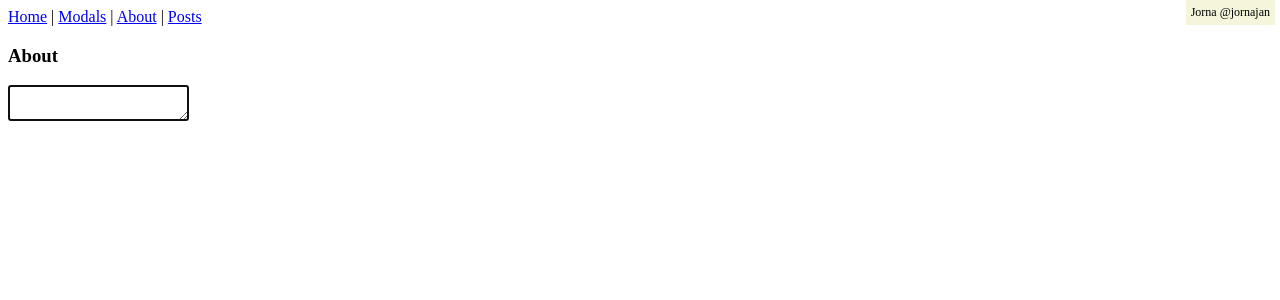
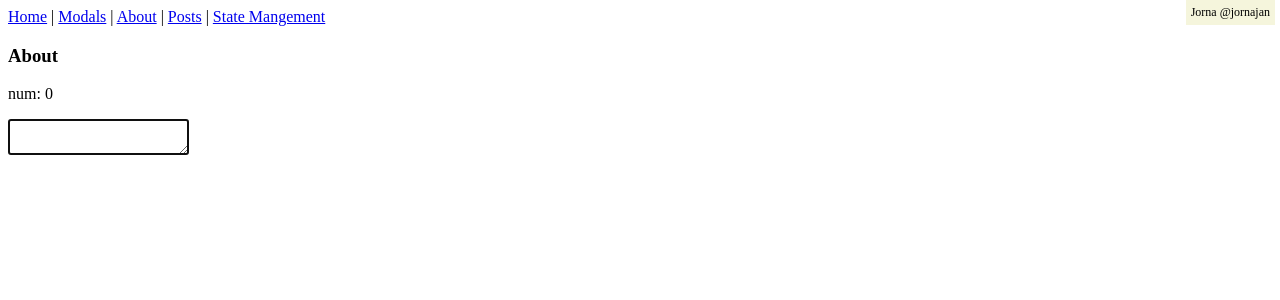
Before and after one commit to zxymax/youtube-vue3-demo, a Vue app: page /about in a window 1280 px wide. Shown: the top 300 px of the page. Built offline with nearby package versions, Linux system fonts and the light colour scheme.

Commit message:
Vue3 add store state management

```diff
--- a/package.json
+++ b/package.json
@@ -9,7 +9,8 @@
   },
   "dependencies": {
     "vue": "^3.2.25",
-    "vue-router": "^4.0.14"
+    "vue-router": "^4.0.14",
+    "vuex": "^4.0.2"
   },
   "devDependencies": {
     "@vitejs/plugin-vue": "^2.3.0",
--- a/src/App.vue
+++ b/src/App.vue
@@ -1,5 +1,6 @@
 <script setup>
 import { reactive, provide } from 'vue'
+import store from './store'
 
 const userData = reactive({
   name: 'Jorna',
@@ -13,6 +14,8 @@ const roleData = reactive({
 
 provide('roleData', roleData)
 
+provide('store', store)
+
 </script>
 
 <template>
@@ -23,7 +26,8 @@ provide('roleData', roleData)
     <RouterLink to="/">Home</RouterLink> |
     <RouterLink to="/modals">Modals</RouterLink> |
     <RouterLink to="/about">About</RouterLink> |
-    <RouterLink to="/posts">Posts</RouterLink>
+    <RouterLink to="/posts">Posts</RouterLink> |
+    <RouterLink to="/state-mangement">State Mangement</RouterLink>
   </nav>
   <RouterView :userData="userData" />
 </template>
--- a/src/pages/About.vue
+++ b/src/pages/About.vue
@@ -1,11 +1,16 @@
 <script setup>
+import { inject } from 'vue'
 import { vAutofocus } from '../directives/vAutofocus'
+
+const store = inject('store')
+
 </script>
 
 <template>
   <div>
 
   <h3>About</h3>
+  <p>num: {{store.state.counter}}</p>
   <textarea v-autofocus></textarea>
   </div>
 </template>
--- /dev/null
+++ b/src/pages/StateManage.vue
@@ -0,0 +1,57 @@
+<script>
+import {  inject, computed } from 'vue'
+
+export default {
+  name: 'StateManagement',
+  setup() {
+
+    const store = inject('store')
+
+    const colorCode = computed( {
+      get() {
+        return store.state.colorCode
+      },
+      set(val) {
+        store.methods.setColorCode(val)
+      }
+    })
+
+    return {
+      store,
+      colorCode
+    }
+
+  }
+}
+</script>
+<template>
+  <div class="state-management">
+    <h2>State Management</h2>
+    <div :style="{color: store.state.colorCode}" class="counter">
+      {{store.state.counter}}
+    </div>
+    <div>
+      {{store.state.counter}}
+      <sup>2</sup>={{store.getters.counterSquared()}}
+    </div>
+    <div class="buttons">
+      <button @click="store.methods.decreaseCounter"> - </button>
+      <button @click="store.methods.increaseCounter"> + </button>
+    </div>
+    <div>
+      <input type="text" v-model="store.state.colorCode" placeholder="Enter color code readonly" />
+      <input type="text" v-model="colorCode" placeholder="Enter color code" />
+    </div>
+
+  </div>
+</template>
+<style>
+.counter {
+  font-size: 60px;
+}
+.buttons button {
+  font-size: 40px;
+  width: 100px;
+  margin: 0 10px;
+}
+</style>
--- a/src/router/index.js
+++ b/src/router/index.js
@@ -4,6 +4,7 @@ import About from '../pages/About.vue'
 import ModalsView from '../pages/ModalsView.vue'
 import Posts from '../pages/Posts.vue'
 import PostDetail from '../pages/PostDetail.vue'
+import StateMange from '../pages/StateManage.vue'
 
 const routes = [
   {
@@ -22,6 +23,11 @@ const routes = [
     component: Posts
   },
   {
+    path: '/state-mangement',
+    name: 'state-mangement',
+    component: StateMange
+  },
+  {
     path: '/post-detail/:id',
     name: 'post-detail',
     component: PostDetail
--- /dev/null
+++ b/src/store/index.js
@@ -0,0 +1,32 @@
+import { reactive, readonly } from 'vue'
+
+const state = reactive({
+  counter: 0,
+  colorCode: 'blue'
+})
+
+const methods = {
+  increaseCounter() {
+    state.counter++
+    console.log('increaseCounter')
+  },
+  decreaseCounter() {
+    state.counter--
+    console.log('decreaseCounter')
+  },
+  setColorCode(val) {
+    state.colorCode = val
+  }
+}
+
+const getters = {
+  counterSquared() {
+    return state.counter * state.counter
+  }
+}
+
+export default {
+  state: readonly(state),
+  methods,
+  getters
+}
```
